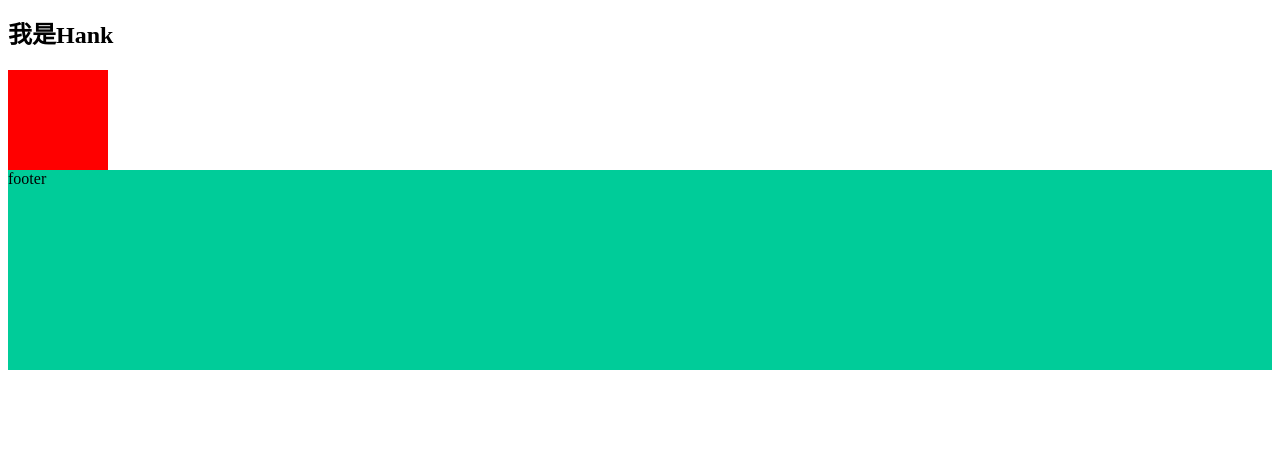
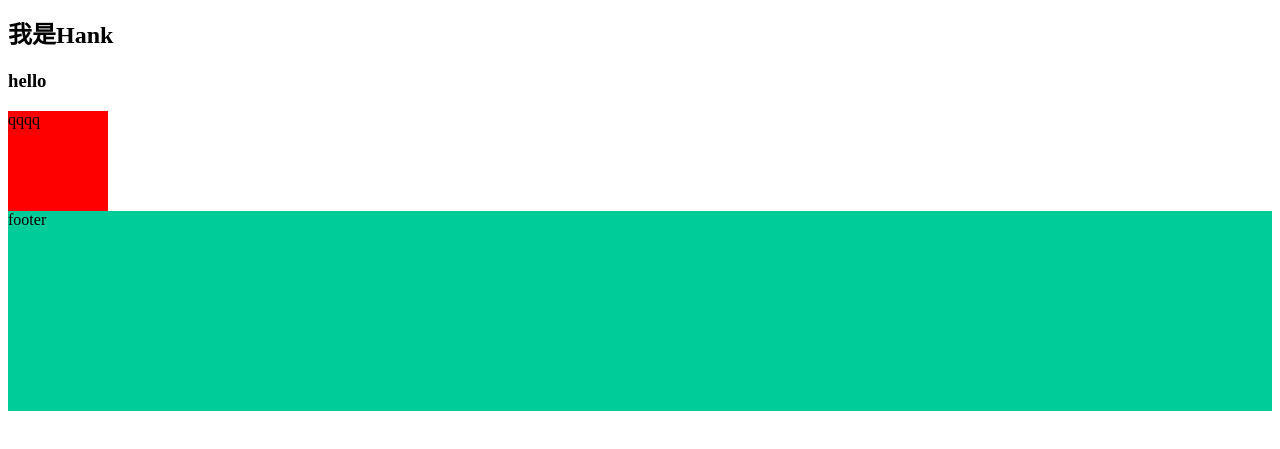
Before and after one commit to lintsai202105/Practice, a plain HTML site: page index.html in a window 1280 px wide. Shown: the part 273-722 px from the top of the page. Drawn offline with Linux system fonts and the light colour scheme.

Commit message:
Update 2021-07-15T17:34:28.769Z

```diff
--- a/index.html
+++ b/index.html
@@ -15,12 +15,12 @@
   </header>
 
 
-<h1>
-  Hello</h1>
+<h1>Hello</h1>
 <h2>我是Hank</h2>
+<h3>hello</h3>
 </h1>
 
-<div class="box"></div>
+<div class="box">qqqq</div>
 
   <footer class="footer">
     footer
```
Also changed, not shown: hw2.html (+1 -2 lines).
